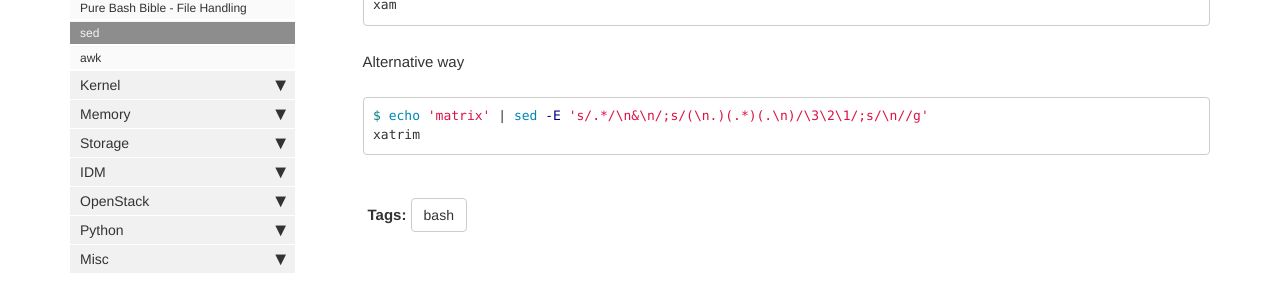
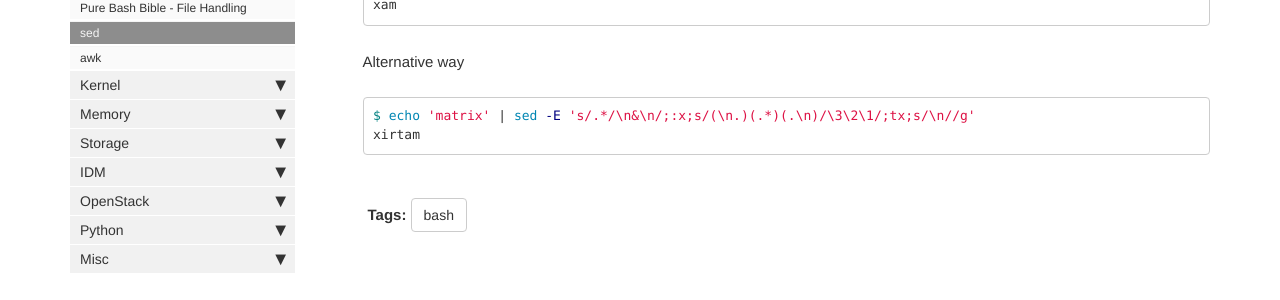
Before and after one commit to matrixzj/documentations, a Jekyll site: the page built from pages/bash/sed.md, in a window 1280 px wide and 900 px high, scrolled down 12890 px. Shown: the part 317-617 px from the top of the window. Built offline with Jekyll 4.4.1, drawn with Linux system fonts in a browser that asks for light colours; comment, search, counter and statistics services are not loaded.

Commit message:
There are 2 files have been modified at 2021-04-27 05:45:35 . 	-rw-rw-r--. 1 jzou jzou 2133 Apr 27 05:45 pages/bash/awk.md 	-rw-rw-r--. 1 jzou jzou 14498 Apr 27 05:45 pages/bash/sed.md No files have been added. No files have been deleted. No file type has been changed.

````diff
--- a/pages/bash/sed.md
+++ b/pages/bash/sed.md
@@ -566,8 +566,8 @@
 
 Alternative way
 ```bash
-$ echo 'matrix' | sed -E 's/.*/\n&\n/;s/(\n.)(.*)(.\n)/\3\2\1/;s/\n//g'
-xatrim
+$ echo 'matrix' | sed -E 's/.*/\n&\n/;:x;s/(\n.)(.*)(.\n)/\3\2\1/;tx;s/\n//g'
+xirtam
 ```
 
 {% include links.html %}
````
Also changed, not shown: pages/bash/awk.md (line endings or trailing spaces).
